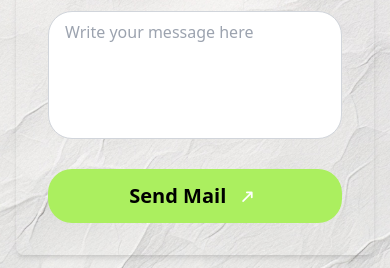
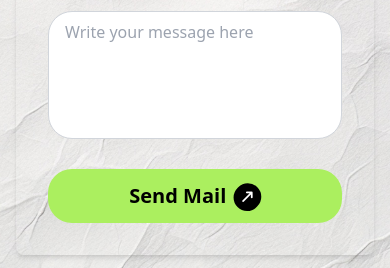
Before and after one commit to Redoy-Dash/third-assi-repo, a plain HTML site: page index.html in a window 390 px wide. Shown: the part 6737-7005 px from the top of the page. Drawn offline with nearby package versions, Linux system fonts and the light colour scheme.

Commit message:
section-6 responsive finished

```diff
--- a/index.html
+++ b/index.html
@@ -392,7 +392,7 @@
                             class="w-full bg-[#ABEF5F] text-black font-extrabold text-xl py-3 rounded-3xl flex justify-center items-center hover:bg-green-600">
                             Send Mail
                             <span class="ml-2"><i
-                                    class="fa-solid fa-arrow-up-long lg:bg-black text-white  px-2 py-1 bg rotate-45 rounded-full text-sm"></i></span>
+                                    class="fa-solid fa-arrow-up-long bg-black text-white  px-2 py-1 bg rotate-45 rounded-full text-sm"></i></span>
                         </button>
                     </form>
                 </div>
```
